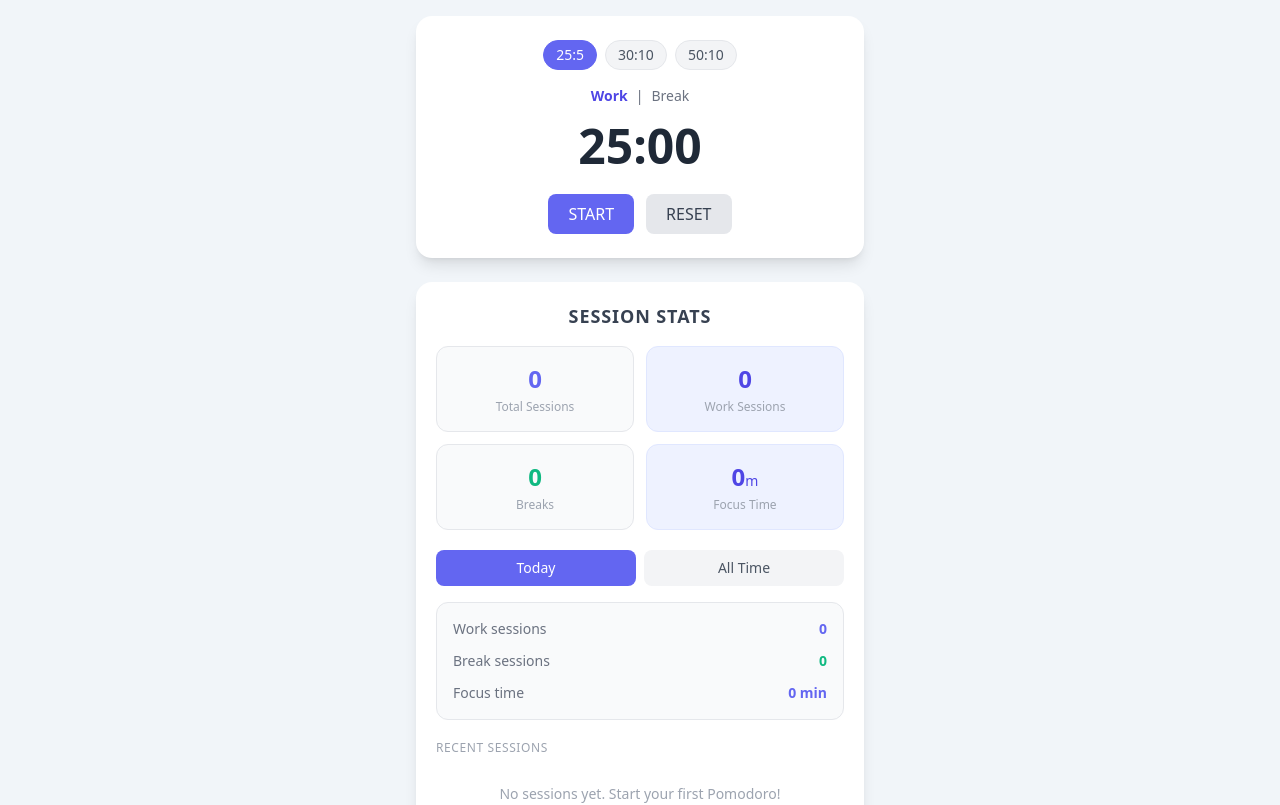
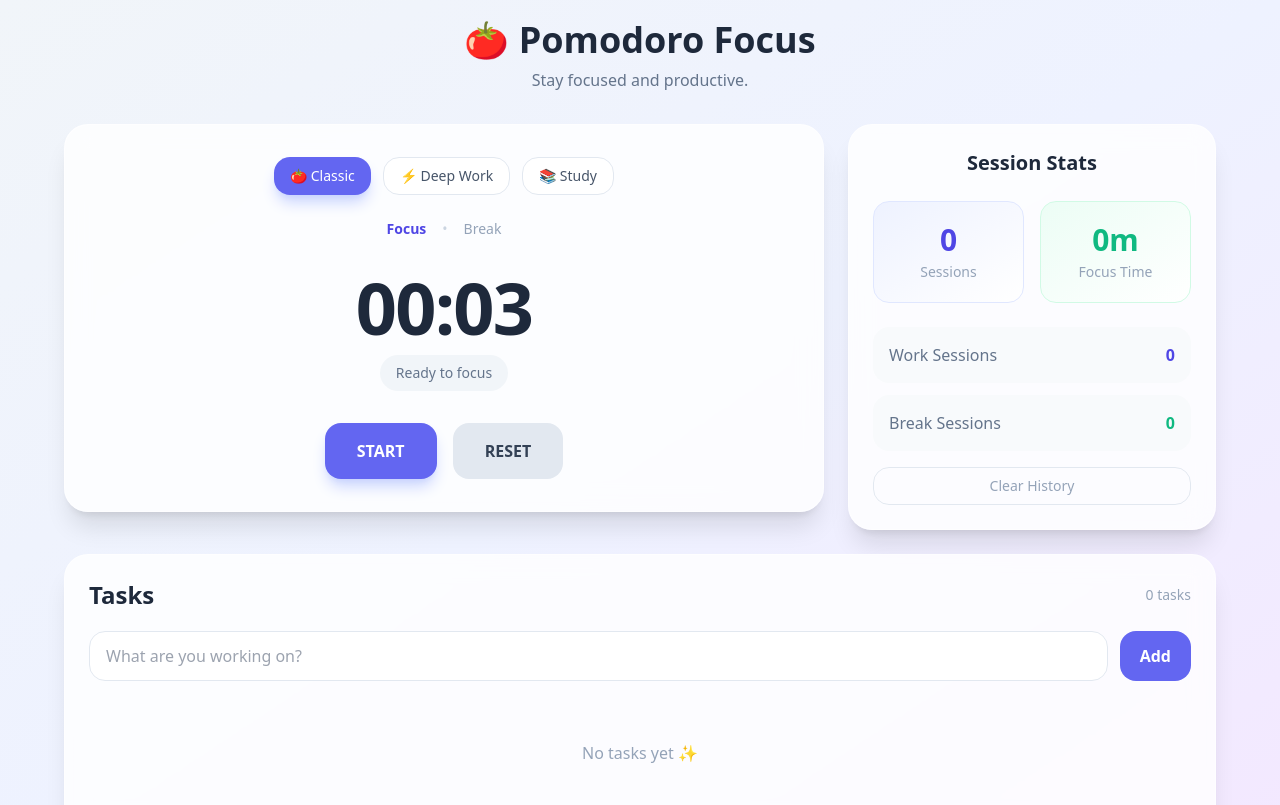
Before and after one commit to andreastojanova/Productivity-App, a Vue app: page / in a window 1280 px wide. Shown: the top 805 px of the page. Built offline with nearby package versions, Linux system fonts and the light colour scheme.

Commit message:
final commit

```diff
--- a/src/App.vue
+++ b/src/App.vue
@@ -1,94 +1,197 @@
 <template>
-  <div class="min-h-screen bg-slate-100 flex flex-col items-center p-4 gap-6">
+  <div
+      class="min-h-screen bg-gradient-to-br from-slate-100 via-indigo-50 to-purple-100 p-5"
+  >
+    <div class="max-w-6xl mx-auto">
 
-    <div class="w-full max-w-md bg-white rounded-2xl shadow-lg p-6 text-center">
+      <div class="text-center mb-8">
+        <h1 class="text-4xl font-bold text-slate-800 mb-2">
+          🍅 Pomodoro Focus
+        </h1>
 
-      <div class="flex gap-2 justify-center mb-4 flex-wrap">
-        <button v-for="(preset, index) in presets" :key="index" @click="selectPreset(index)" class="px-3 py-1 rounded-full text-sm border transition" :class="selectedPresetIndex === index ? 'bg-indigo-500 text-white border-indigo-500' : 'bg-gray-100 text-gray-600 border-gray-200'" >
-          {{ preset.work }}:{{ preset.shortBreak }}
+        <p class="text-slate-500">
+          Stay focused and productive.
+        </p>
+      </div>
+
+      <div class="grid grid-cols-1 lg:grid-cols-3 gap-6 items-start">
+
+        <!-- TIMER -->
+        <div class="lg:col-span-2">
+          <div
+              class="bg-white/80 backdrop-blur-md rounded-3xl shadow-xl border border-white/50 p-8 text-center"
+          >
+
+            <!-- PRESETS -->
+            <div class="flex gap-3 justify-center mb-6 flex-wrap">
+              <button
+                  v-for="(preset, index) in presets"
+                  :key="index"
+                  @click="selectPreset(index)"
+                  class="px-4 py-2 rounded-2xl text-sm font-medium transition-all duration-300"
+                  :class="
+                  selectedPresetIndex === index
+                    ? 'bg-indigo-500 text-white shadow-lg shadow-indigo-200'
+                    : 'bg-white text-slate-600 border border-slate-200 hover:border-indigo-300'
+                "
+              >
+                {{ preset.label }}
               </button>
             </div>
 
-      <div class="text-sm text-gray-500 mb-4">
-        <span :class="mode === 'work' ? 'text-indigo-600 font-semibold' : ''">Work</span>
-        <span class="mx-2">|</span>
-        <span :class="mode === 'shortBreak' ? 'text-indigo-600 font-semibold' : ''">Break</span>
+            <!-- MODE -->
+            <div class="flex justify-center gap-4 text-sm mb-8">
+              <span
+                  :class="
+                  mode === 'work'
+                    ? 'text-indigo-600 font-semibold'
+                    : 'text-slate-400'
+                "
+              >
+                Focus
+              </span>
+
+              <span class="text-slate-300">•</span>
+
+              <span
+                  :class="
+                  mode === 'shortBreak'
+                    ? 'text-emerald-500 font-semibold'
+                    : 'text-slate-400'
+                "
+              >
+                Break
+              </span>
             </div>
 
-      <h1 class="text-5xl font-bold text-gray-800 mb-6">
+            <!-- TIMER -->
+            <div class="mb-8">
+              <div class="text-7xl font-bold tracking-tight text-slate-800 mb-3">
                 {{ displayTime }}
-      </h1>
+              </div>
 
-      <div class="flex gap-3 justify-center">
-        <button @click="toggleTimer" class="px-5 py-2 rounded-lg bg-indigo-500 text-white hover:bg-indigo-600 transition">
+              <div
+                  class="inline-flex items-center px-4 py-2 rounded-full text-sm font-medium"
+                  :class="
+                  isRunning
+                    ? 'bg-indigo-100 text-indigo-600'
+                    : 'bg-slate-100 text-slate-500'
+                "
+              >
+                {{ isRunning ? 'Currently focusing...' : 'Ready to focus' }}
+              </div>
+            </div>
+
+            <!-- BUTTONS -->
+            <div class="flex gap-4 justify-center">
+              <button
+                  @click="toggleTimer"
+                  class="px-8 py-4 rounded-2xl bg-indigo-500 hover:bg-indigo-600 text-white font-semibold transition-all duration-300 hover:scale-105 shadow-lg shadow-indigo-200"
+              >
                 {{ isRunning ? 'PAUSE' : 'START' }}
               </button>
 
-        <button @click="resetTimer" class="px-5 py-2 rounded-lg bg-gray-200 text-gray-700 hover:bg-gray-300 transition">
+              <button
+                  @click="resetTimer"
+                  class="px-8 py-4 rounded-2xl bg-slate-200 hover:bg-slate-300 text-slate-700 font-semibold transition-all duration-300"
+              >
                 RESET
               </button>
             </div>
-
+          </div>
         </div>
 
-    <div class="w-full max-w-md">
+        <!-- STATS -->
+        <div>
           <UserStats :history="allSessions" @clear-history="clearHistory" />
         </div>
+      </div>
 
-    <div class="w-full max-w-md">
+      <!-- TASKS -->
+      <div class="mt-6">
         <TodoList />
       </div>
-
+    </div>
   </div>
 </template>
 
 <script setup>
-import {ref, computed, onUnmounted, onMounted} from 'vue';
+import {ref, computed, onUnmounted, onMounted} from "vue";
 import UserStats from "./components/UserStats.vue";
 import TodoList from "./components/TodoList.vue";
 
 const presets = [
-  {work: 25, shortBreak: 5, longBreak: 15},
-  {work: 30, shortBreak: 10, longBreak: 20},
-  {work: 50, shortBreak: 10, longBreak: 30}
+  {
+    label: "🍅 Classic",
+    work: 25,
+    shortBreak: 5,
+  },
+  {
+    label: "⚡ Deep Work",
+    work: 50,
+    shortBreak: 10,
+  },
+  {
+    label: "📚 Study",
+    work: 30,
+    shortBreak: 10,
+  },
 ];
 
 const selectedPresetIndex = ref(0);
-const mode = ref('work');
+
+const mode = ref("work");
 const isRunning = ref(false);
-const timeLeft = ref(presets[0].work * 60);
+
+const timeLeft = ref(3);
+
 let timerInterval = null;
 
 const displayTime = computed(() => {
   const minutes = Math.floor(timeLeft.value / 60);
   const seconds = timeLeft.value % 60;
-  return `${minutes.toString().padStart(2, '0')}:${seconds.toString().padStart(2, '0')}`;
+
+  return `${minutes.toString().padStart(2, "0")}:${seconds
+      .toString()
+      .padStart(2, "0")}`;
 });
 
 const toggleTimer = () => {
-  if (isRunning.value) pauseLogic();
-  else startLogic();
+  if (isRunning.value) {
+    pauseTimer();
+  } else {
+    startTimer();
+  }
 };
 
-const startLogic = () => {
+const startTimer = () => {
   isRunning.value = true;
+
   timerInterval = setInterval(() => {
     if (timeLeft.value > 0) {
       timeLeft.value--;
     } else {
-      handleTransition();
+      finishSession();
     }
   }, 1000);
 };
 
-const pauseLogic = () => {
+const pauseTimer = () => {
   clearInterval(timerInterval);
-  timerInterval = null;
   isRunning.value = false;
 };
 
-const handleTransition = () => {
-  pauseLogic();
+const resetTimer = () => {
+  pauseTimer();
+
+  mode.value = "work";
+
+  timeLeft.value =
+      presets[selectedPresetIndex.value].work * 60;
+};
+
+const finishSession = () => {
+  pauseTimer();
 
   updateStats({
     type: mode.value,
@@ -96,30 +199,26 @@ const handleTransition = () => {
     timestamp: new Date().toISOString()
   });
 
-  if (mode.value === 'work') {
-    mode.value = 'shortBreak';
-    alert("Work session done! Starting your break now.");
+
+  if (mode.value === "work") {
+    mode.value = "shortBreak";
+    alert("Focus session completed! ☕");
   } else {
-    mode.value = 'work';
-    alert("Break is over! Time to focus.");
+    mode.value = "work";
+    alert("Break finished! 🍅");
   }
 
-  timeLeft.value = presets[selectedPresetIndex.value][mode.value] * 60;
-  startLogic();
+  // timeLeft.value =
+  //     presets[selectedPresetIndex.value][mode.value] * 60;
+  timeLeft.value=5
+
+  startTimer();
 };
 
 const selectPreset = (index) => {
   selectedPresetIndex.value = index;
   resetTimer();
 };
-
-const resetTimer = () => {
-  pauseLogic();
-  mode.value = 'work';
-  timeLeft.value = presets[selectedPresetIndex.value].work * 60;
-};
-
-onUnmounted(() => pauseLogic());
 
 const allSessions = ref([]);
 
@@ -128,13 +227,19 @@ const updateStats = (data) => {
   localStorage.setItem('pomodoro-history', JSON.stringify(allSessions.value));
 };
 
+onMounted(() => {
+  const saved = localStorage.getItem('pomodoro-history');
+  if (saved) allSessions.value = JSON.parse(saved);
+});
+
+onUnmounted(() => {
+  pauseTimer();
+});
 const clearHistory = () => {
   allSessions.value = [];
   localStorage.removeItem('pomodoro-history');
 };
 
-onMounted(() => {
-  const saved = localStorage.getItem('pomodoro-history');
-  if (saved) allSessions.value = JSON.parse(saved);
-});
+
+
 </script>
--- a/src/components/TImerPomodoro.vue
+++ b/src/components/TImerPomodoro.vue
@@ -49,7 +49,7 @@
 </template>
 
 <script setup>
-import { ref, computed, onUnmounted } from 'vue';
+import { ref, computed, onUnmounted, onMounted } from 'vue';
 
 const emit = defineEmits(['session-completed']);
 
@@ -57,7 +57,7 @@ const presets = [
   { work: 25, shortBreak: 5, longBreak: 15 },
   { work: 30, shortBreak: 10, longBreak: 20 },
   { work: 50, shortBreak: 10, longBreak: 30 },
-  { work: 5, shortBreak: 1, longBreak: 2 } // За тестирање (брз режим)
+  { work: 5, shortBreak: 1, longBreak: 2 }
 ];
 
 const selectedPresetIndex = ref(0);
--- a/src/components/TodoList.vue
+++ b/src/components/TodoList.vue
@@ -1,64 +1,106 @@
+ToDoList.vue
+
 <template>
-  <div class="w-full bg-white rounded-2xl shadow-md p-5">
+  <div
+      class="bg-white/80 backdrop-blur-md rounded-3xl shadow-xl border border-white/50 p-6"
+  >
+    <div class="flex justify-between items-center mb-5">
+      <h2 class="text-2xl font-bold text-slate-800">
+        Tasks
+      </h2>
 
-    <h3 class="text-lg font-semibold text-gray-800 mb-4">
-      Tasks
-    </h3>
+      <span class="text-sm text-slate-400">
+        {{ tasks.length }} tasks
+      </span>
+    </div>
 
-    <div class="flex gap-2 mb-4">
-      <input v-model="text" @keyup.enter="add" placeholder="Add task..." class="flex-1 px-3 py-2 border border-gray-200 rounded-lg focus:outline-none focus:ring-2 focus:ring-indigo-400"/>
+    <!-- INPUT -->
+    <div class="flex gap-3 mb-5">
 
-      <button @click="add" class="px-4 py-2 bg-indigo-500 text-white rounded-lg hover:bg-indigo-600 transition">
-        +
+      <input
+          v-model="text"
+          @keyup.enter="add"
+          placeholder="What are you working on?"
+          class="flex-1 px-4 py-3 rounded-2xl border border-slate-200 focus:outline-none focus:ring-2 focus:ring-indigo-300"
+      />
+
+      <button
+          @click="add"
+          class="px-5 py-3 rounded-2xl bg-indigo-500 hover:bg-indigo-600 text-white font-semibold transition-all duration-300 hover:scale-105"
+      >
+        Add
       </button>
     </div>
 
-    <div v-if="tasks.length === 0" class="text-center text-gray-400 py-4">
-      No tasks yet
+    <!-- EMPTY -->
+    <div
+        v-if="tasks.length === 0"
+        class="text-center py-10 text-slate-400"
+    >
+      No tasks yet ✨
     </div>
 
-    <ul class="space-y-2">
-      <li v-for="t in tasks" :key="t.id" class="flex items-center justify-between bg-gray-50 p-3 rounded-lg border border-gray-100">
+    <!-- TASKS -->
+    <div class="space-y-3">
 
-        <label class="flex items-center gap-2 flex-1 cursor-pointer">
+      <div
+          v-for="task in tasks"
+          :key="task.id"
+          class="flex items-center justify-between bg-slate-50 hover:bg-white border border-slate-100 rounded-2xl p-4 transition-all duration-300 hover:shadow-md"
+      >
 
-          <input type="checkbox" v-model="t.done" class="accent-indigo-500" />
+        <label class="flex items-center gap-3 cursor-pointer flex-1">
 
-          <span :class="t.done ? 'line-through text-gray-400' : 'text-gray-700'" class="text-sm" >
-            {{ t.text }}
+          <input
+              type="checkbox"
+              v-model="task.done"
+              class="accent-indigo-500 w-4 h-4"
+          />
+
+          <span
+              :class="
+              task.done
+                ? 'line-through text-slate-400'
+                : 'text-slate-700'
+            "
+          >
+            {{ task.text }}
           </span>
-
         </label>
 
-        <button @click="remove(t.id)" class="text-red-400 hover:text-red-600 text-lg px-2">
-          ✕
+        <button
+            @click="remove(task.id)"
+            class="text-red-400 hover:text-red-600 text-xl px-2"
+        >
+          ×
         </button>
-
-      </li>
-    </ul>
-
+      </div>
+    </div>
   </div>
 </template>
 
 <script setup>
-import { ref } from 'vue'
+import { ref } from "vue";
 
-const tasks = ref([])
-const text = ref('')
+const text = ref("");
+
+const tasks = ref([]);
 
 const add = () => {
-  if (!text.value.trim()) return
+  if (!text.value.trim()) return;
 
-  tasks.value.unshift({
+  tasks.value.push({
     id: Date.now(),
     text: text.value,
-    done: false
-  })
+    done: false,
+  });
 
-  text.value = ''
-}
+  text.value = "";
+};
 
 const remove = (id) => {
-  tasks.value = tasks.value.filter(t => t.id !== id)
-}
+  tasks.value = tasks.value.filter(
+      (task) => task.id !== id
+  );
+};
 </script>
--- a/src/components/UserStats.vue
+++ b/src/components/UserStats.vue
@@ -1,172 +1,92 @@
+UserStats.vue
+
 <template>
-  <div class="w-full max-w-md mx-auto bg-white rounded-2xl shadow-lg p-5">
-
-    <h2 class="text-center text-lg font-semibold text-gray-700 mb-4 uppercase tracking-wider">
+  <div
+      class="bg-white/80 backdrop-blur-md rounded-3xl shadow-xl border border-white/50 p-6"
+  >
+    <h2 class="text-xl font-bold text-slate-800 mb-6 text-center">
       Session Stats
     </h2>
 
-    <div class="grid grid-cols-2 gap-3 mb-5">
+    <div class="grid grid-cols-2 gap-4 mb-6">
 
-      <div class="bg-gray-50 border rounded-xl p-4 text-center">
-        <div class="text-2xl font-bold text-indigo-500">{{ totalSessions }}</div>
-        <div class="text-xs text-gray-400 mt-1">Total Sessions</div>
+      <div
+          class="rounded-2xl bg-gradient-to-br from-indigo-50 to-white p-5 border border-indigo-100 text-center"
+      >
+        <div class="text-3xl font-bold text-indigo-600">
+          {{ totalSessions }}
         </div>
 
-      <div class="bg-indigo-50 border border-indigo-100 rounded-xl p-4 text-center">
-        <div class="text-2xl font-bold text-indigo-600">{{ workSessions }}</div>
-        <div class="text-xs text-gray-400 mt-1">Work Sessions</div>
+        <div class="text-sm text-slate-400 mt-1">
+          Sessions
+        </div>
       </div>
 
-      <div class="bg-gray-50 border rounded-xl p-4 text-center">
-        <div class="text-2xl font-bold text-emerald-500">{{ breakSessions }}</div>
-        <div class="text-xs text-gray-400 mt-1">Breaks</div>
+      <div
+          class="rounded-2xl bg-gradient-to-br from-emerald-50 to-white p-5 border border-emerald-100 text-center"
+      >
+        <div class="text-3xl font-bold text-emerald-500">
+          {{ totalFocusMinutes }}m
         </div>
 
-      <div class="bg-indigo-50 border border-indigo-100 rounded-xl p-4 text-center">
-        <div class="text-2xl font-bold text-indigo-600">
-          {{ totalFocusMinutes }}<span class="text-sm font-normal">m</span>
+        <div class="text-sm text-slate-400 mt-1">
+          Focus Time
         </div>
-        <div class="text-xs text-gray-400 mt-1">Focus Time</div>
+      </div>
     </div>
 
-    </div>
+    <div class="space-y-3">
 
-    <div class="flex gap-2 mb-4">
-      <button @click="filter = 'today'" class="flex-1 py-2 rounded-lg text-sm transition" :class="filter === 'today' ? 'bg-indigo-500 text-white' : 'bg-gray-100 text-gray-600'" >
-        Today
-      </button>
+      <div class="flex justify-between bg-slate-50 rounded-2xl p-4">
+        <span class="text-slate-500">Work Sessions</span>
 
-      <button @click="filter = 'all'" class="flex-1 py-2 rounded-lg text-sm transition" :class="filter === 'all' ? 'bg-indigo-500 text-white' : 'bg-gray-100 text-gray-600'" >
-        All Time
-      </button>
-    </div>
-
-    <div class="bg-gray-50 border rounded-xl p-4 mb-5 space-y-3">
-
-      <div class="flex justify-between text-sm">
-        <span class="text-gray-500">Work sessions</span>
-        <strong class="text-indigo-500">{{ filteredWorkSessions }}</strong>
-      </div>
-
-      <div class="flex justify-between text-sm">
-        <span class="text-gray-500">Break sessions</span>
-        <strong class="text-emerald-500">{{ filteredBreakSessions }}</strong>
-      </div>
-
-      <div class="flex justify-between text-sm">
-        <span class="text-gray-500">Focus time</span>
-        <strong class="text-indigo-500">{{ filteredFocusMinutes }} min</strong>
-      </div>
-
-    </div>
-
-    <div>
-      <h3 class="text-xs uppercase tracking-wider text-gray-400 mb-3">
-        Recent Sessions
-      </h3>
-
-      <div v-if="history.length === 0" class="text-center text-gray-400 text-sm py-4">
-        No sessions yet. Start your first Pomodoro!
-      </div>
-
-      <ul v-else class="space-y-2">
-
-        <li v-for="(session, index) in recentHistory" :key="index" class="flex items-center justify-between p-3 rounded-xl border bg-gray-50" :class="session.type === 'work' ? 'border-indigo-100' : 'border-emerald-100'" >
-
-          <div class="flex items-center gap-2">
-            <span class="text-lg">
-              {{ session.type === 'work' ? '🍅' : '☕' }}
-            </span>
-
-            <span class="text-sm font-medium text-gray-700">
-              {{ session.type === 'work' ? 'Work' : 'Break' }}
+        <span class="font-semibold text-indigo-600">
+          {{ workSessions }}
         </span>
       </div>
 
-          <div class="text-xs text-gray-400">
-            {{ session.duration }}m · {{ formatTime(session.timestamp) }}
+      <div class="flex justify-between bg-slate-50 rounded-2xl p-4">
+        <span class="text-slate-500">Break Sessions</span>
+
+        <span class="font-semibold text-emerald-500">
+          {{ breakSessions }}
+        </span>
       </div>
-
-        </li>
-
-      </ul>
     </div>
-
-    <button v-if="history.length > 0" class="w-full mt-5 py-2 rounded-lg border text-sm text-gray-500 hover:text-indigo-500 hover:border-indigo-300 transition" @click="$emit('clear-history')" >
+    <button
+        @click="$emit('clear-history')"
+        class="w-full mt-4 py-2 rounded-2xl text-sm text-slate-400 hover:text-red-400 hover:bg-red-50 border border-slate-200 hover:border-red-200 transition-all duration-300"
+    >
       Clear History
     </button>
-
   </div>
 </template>
 
 <script setup>
-import { ref, computed } from 'vue';
+import { computed } from "vue";
 
 const props = defineProps({
   history: {
     type: Array,
-    default: () => []
-  }
+    default: () => [],
+  },
 });
+const emit = defineEmits(['clear-history']);
 
-defineEmits(['clear-history']);
 
-const filter = ref('today');
-
-// --- All-time stats ---
 const totalSessions = computed(() => props.history.length);
 
 const workSessions = computed(() =>
-    props.history.filter(s => s.type === 'work').length
+    props.history.filter((s) => s.type === "work").length
 );
 
 const breakSessions = computed(() =>
-    props.history.filter(s => s.type === 'shortBreak').length
+    props.history.filter((s) => s.type === "shortBreak").length
 );
 
-const totalFocusMinutes = computed(() =>
-    props.history
-        .filter(s => s.type === 'work')
-        .reduce((sum, s) => sum + (s.duration || 0), 0)
-);
-
-// --- Filtered stats (today vs all time) ---
-const isToday = (isoString) => {
-  const date = new Date(isoString);
-  const now = new Date();
-  return (
-      date.getFullYear() === now.getFullYear() &&
-      date.getMonth() === now.getMonth() &&
-      date.getDate() === now.getDate()
-  );
-};
-
-const filteredHistory = computed(() =>
-    filter.value === 'today'
-        ? props.history.filter(s => isToday(s.timestamp))
-        : props.history
-);
-
-const filteredWorkSessions = computed(() =>
-    filteredHistory.value.filter(s => s.type === 'work').length
-);
-
-const filteredBreakSessions = computed(() =>
-    filteredHistory.value.filter(s => s.type === 'shortBreak').length
-);
-
-const filteredFocusMinutes = computed(() =>
-    filteredHistory.value
-        .filter(s => s.type === 'work')
-        .reduce((sum, s) => sum + (s.duration || 0), 0)
-);
-
-// --- Recent 10 sessions for history list ---
-const recentHistory = computed(() => props.history.slice(0, 10));
-
-// --- Helpers ---
-const formatTime = (isoString) => {
-  const date = new Date(isoString);
-  return date.toLocaleTimeString([], { hour: '2-digit', minute: '2-digit' });
-};
+const totalFocusMinutes = computed(() => {
+  return props.history
+      .filter((s) => s.type === "work")
+      .reduce((acc, session) => acc + session.duration, 0);
+});
 </script>
```
Also changed, not shown: 1 other file (tests, documents, lock files or other folders). Lines whose indentation alone changed are shown as unchanged.
